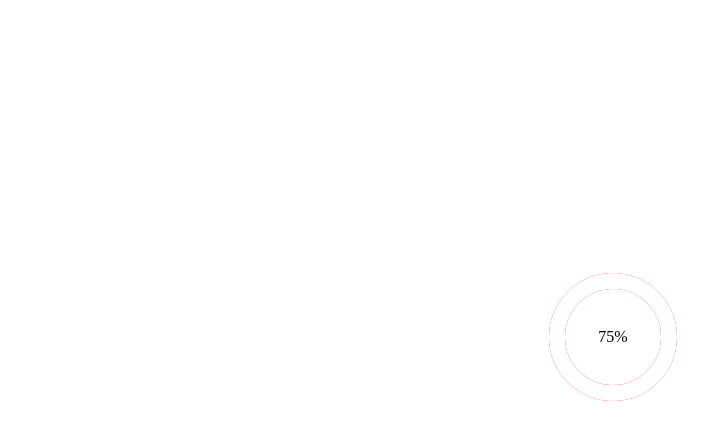
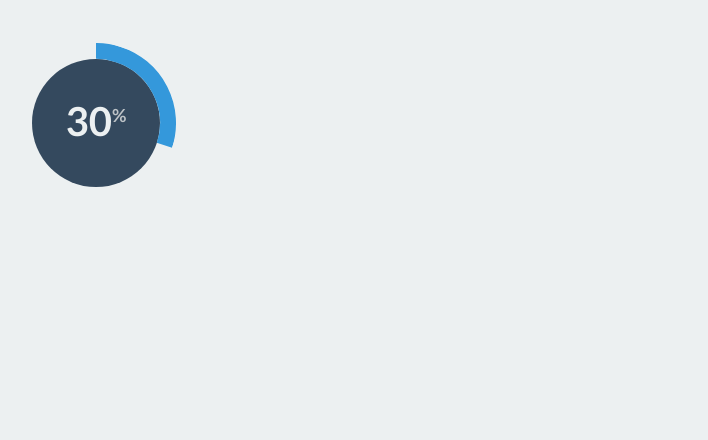
Before and after one commit to Tuvedunyel/test-progress-bar, a website: page index.html in a window 1280 px wide. Shown: the whole page, without its empty margins (27-735 px from the left). Drawn offline with Linux system fonts and the light colour scheme.

Commit message:
progress bar c

```diff
--- a/index.html
+++ b/index.html
@@ -10,15 +10,14 @@
   </head>
   <body>
     <main>
-      <div class="container">
-        <section>
-          <div class="progress-wrapper">
-            <div class="full"></div>
-            <div class="current"></div>
-            <div class="half-circle"></div>
-            <span class="nombre">75%</span>
+      <div class="set-size charts-container">
+        <div class="pie-wrapper progress-30">
+          <span class="label">30<span class="smaller">%</span></span>
+          <div class="pie">
+            <div class="left-side half-circle"></div>
+            <div class="right-side half-circle"></div>
           </div>
-        </section>
+        </div>
       </div>
     </main>
   </body>
--- a/scss/style.scss
+++ b/scss/style.scss
@@ -1,50 +1,202 @@
-.container {
-  margin: auto;
-  max-width: 85%;
-  padding-top: 20em;
-  padding-bottom: 20em;
+@import url(https://fonts.googleapis.com/css?family=Lato:700);
+
+// -- vars
+$bg-color: #34495e;
+$default-size: 1em;
+$label-font-size: $default-size / 4;
+$label-font-size-redo: $default-size * 4;
+
+// -- mixins
+@mixin size($width, $height) {
+  height: $height;
+  width: $width;
 }
 
-.progress-wrapper {
-  margin: auto;
+@mixin draw-progress($progress, $color) {
+  .pie {
+    .half-circle {
+      border-color: $color;
+    }
+
+    .left-side {
+      transform: rotate($progress * 3.6deg);
+    }
+
+    @if $progress <= 50 {
+      .right-side {
+        display: none;
+      }
+    } @else {
+      clip: rect(auto, auto, auto, auto);
+
+      .right-side {
+        transform: rotate(180deg);
+      }
+    }
+  }
+}
+
+@mixin draw-progress--solid($progress, $color, $bg-color) {
+  background: linear-gradient(to right, $color 50%, $bg-color 50%);
+
+  &:before {
+    @if $progress <= 50 {
+      background: $bg-color;
+      transform: rotate((100 - (50 - $progress)) / 100 * 360deg * -1);
+    } @else {
+      background: $color;
+      transform: rotate((100 - $progress) / 100 * 360deg);
+    }
+  }
+}
+
+// -- selectors
+*,
+*:before,
+*:after {
+  box-sizing: border-box;
+}
+
+html,
+body {
+  background: #ecf0f1;
+  color: #444;
+  font-family: "Lato", Tahoma, Geneva, sans-serif;
+  font-size: 16px;
+  padding: 10px;
+}
+
+.set-size {
+  font-size: 10em;
+}
+
+.charts-container {
+  &:after {
+    clear: both;
+    content: "";
+    display: table;
+  }
+}
+
+.pie-wrapper {
+  @include size($default-size, $default-size);
+  float: left;
+  margin: 15px;
   position: relative;
-  display: flex;
-  align-items: center;
 
-  .full {
-    position: absolute;
-    background-color: transparent;
-    inset: 0;
-    margin: auto;
-    border-radius: 50%;
-    width: 6em;
-    height: 6em;
+  &:nth-child(3n + 1) {
+    clear: both;
   }
 
-  .current {
+  .pie {
+    @include size(100%, 100%);
+    clip: rect(0, $default-size, $default-size, $default-size / 2);
+    left: 0;
     position: absolute;
-    background-color: transparent;
-    inset: 0;
-    margin: auto;
-    border-radius: 50%;
-    width: 6em;
-    height: 6em;
-    border: 1em solid red;
+    top: 0;
+
+    .half-circle {
+      @include size(100%, 100%);
+      border: ($default-size / 10) solid #3498db;
+      border-radius: 50%;
+      clip: rect(0, $default-size / 2, $default-size, 0);
+      left: 0;
+      position: absolute;
+      top: 0;
+    }
   }
 
-  .half-circle {
+  .label {
+    background: $bg-color;
+    border-radius: 50%;
+    bottom: $label-font-size-redo / 10;
+    color: #ecf0f1;
+    cursor: default;
+    display: block;
+    font-size: $label-font-size;
+    left: $label-font-size-redo / 10;
+    line-height: $label-font-size-redo * 0.7;
     position: absolute;
-    background-color: transparent;
-    inset: 0;
-    margin: auto;
-    border-radius: 50%;
-    width: 6em;
-    height: 6em;
-    border: 1em solid white;
+    right: $label-font-size-redo / 10;
+    text-align: center;
+    top: $label-font-size-redo / 10;
+
+    .smaller {
+      color: #bdc3c7;
+      font-size: 0.45em;
+      padding-bottom: 20px;
+      vertical-align: super;
+    }
   }
 
-  span {
-    inset: 0;
-    margin: auto;
+  .shadow {
+    @include size(100%, 100%);
+    border: $default-size / 10 solid #bdc3c7;
+    border-radius: 50%;
+  }
+
+  &.style-2 {
+    .label {
+      background: none;
+      color: #7f8c8d;
+
+      .smaller {
+        color: #bdc3c7;
+      }
+    }
+  }
+
+  &.progress-30 {
+    @include draw-progress(30, #3498db);
+  }
+
+  &.progress-60 {
+    @include draw-progress(60, #9b59b6);
+  }
+
+  &.progress-90 {
+    @include draw-progress(90, #e67e22);
+  }
+
+  &.progress-45 {
+    @include draw-progress(45, #1abc9c);
+  }
+
+  &.progress-75 {
+    @include draw-progress(75, #8e44ad);
+  }
+
+  &.progress-95 {
+    @include draw-progress(95, #e74c3c);
   }
 }
+
+.pie-wrapper--solid {
+  border-radius: 50%;
+  overflow: hidden;
+
+  &:before {
+    border-radius: 0 100% 100% 0 / 50%;
+    content: "";
+    display: block;
+    height: 100%;
+    margin-left: 50%;
+    transform-origin: left;
+  }
+
+  .label {
+    background: transparent;
+  }
+
+  &.progress-65 {
+    @include draw-progress--solid(65, #e67e22, $bg-color);
+  }
+
+  &.progress-25 {
+    @include draw-progress--solid(25, #9b59b6, $bg-color);
+  }
+
+  &.progress-88 {
+    @include draw-progress--solid(88, #3498db, $bg-color);
+  }
+}
```
Also changed, not shown: css/style.css, 1 other file.
